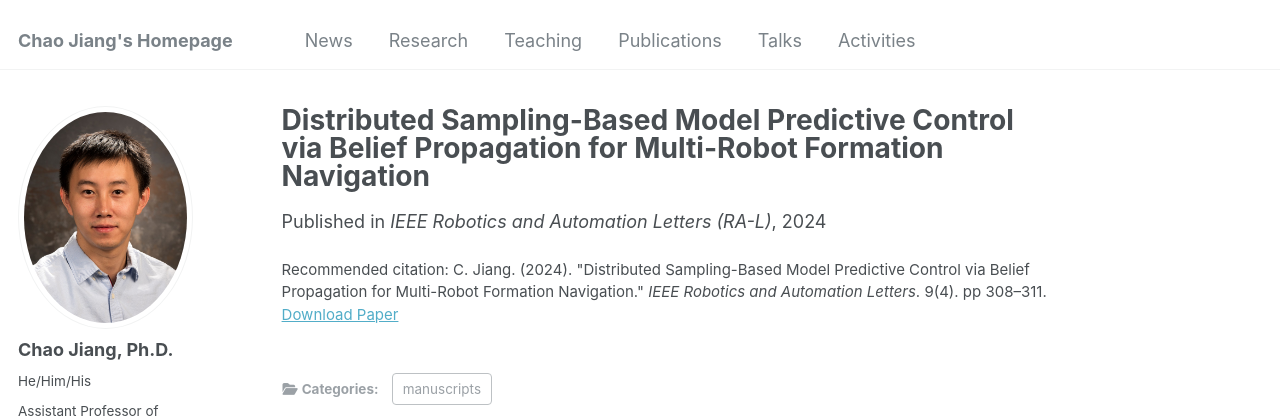
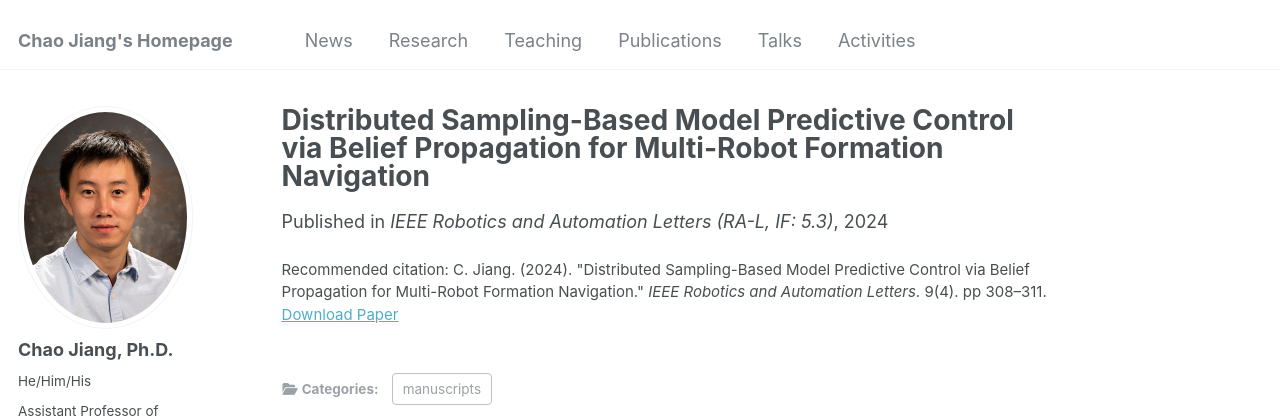
Before and after one commit to cjiang6/cjiang6.github.io, a Jekyll site: the page built from _publications/2024-02-22.md, in a window 1280 px wide and 1051 px high. Shown: the top 418 px of the window. Built offline with Jekyll 4.4.1, drawn with Linux system fonts in a browser that asks for light colours; some web fonts are replaced; a file with an impossible date is left out.

Commit message:
Update 2024-02-22.md

```diff
--- a/_publications/2024-02-22.md
+++ b/_publications/2024-02-22.md
@@ -5,7 +5,7 @@ category: manuscripts
 #permalink: /publication/2015-10-01-paper-title-number-3
 #excerpt: 'This paper is about the number 3. The number 4 is left for future work.'
 date: 2024-02-22
-venue: 'IEEE Robotics and Automation Letters (RA-L)'
+venue: 'IEEE Robotics and Automation Letters (RA-L, IF: 5.3)'
 #slidesurl: 'http://academicpages.github.io/files/slides3.pdf'
 paperurl: 'https://ieeexplore.ieee.org/document/10443490'
 citation: 'C. Jiang. (2024). &quot;Distributed Sampling-Based Model Predictive Control via Belief Propagation for Multi-Robot Formation Navigation.&quot; <i>IEEE Robotics and Automation Letters</i>. 9(4). pp 308–311.'
```
